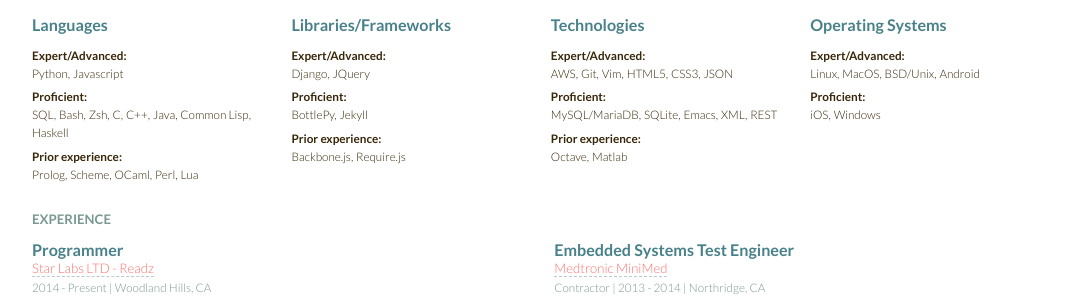
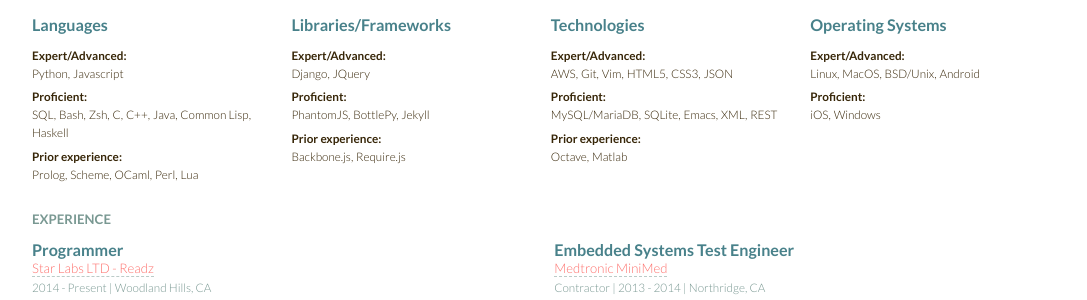
Before and after one commit to defrank/defrank.github.io, a Jekyll site: the page built from resume.html, in a window 1280 px wide. Shown: the part 489-789 px from the top of the page, without its empty margins (96-1183 px from the left). Built offline with Jekyll 4.4.1, drawn with Linux system fonts in a browser that asks for light colours.

Commit message:
chore(resume): Add PhantomJS to skills
WIP: #4

```diff
--- a/resume.html
+++ b/resume.html
@@ -607,6 +607,7 @@ layout: blank
 
                 <div>
                     <dt>Proficient</dt>
+                    <dd>PhantomJS</dd>
                     <dd>BottlePy</dd>
                     <dd>Jekyll</dd>
                 </div>
```
